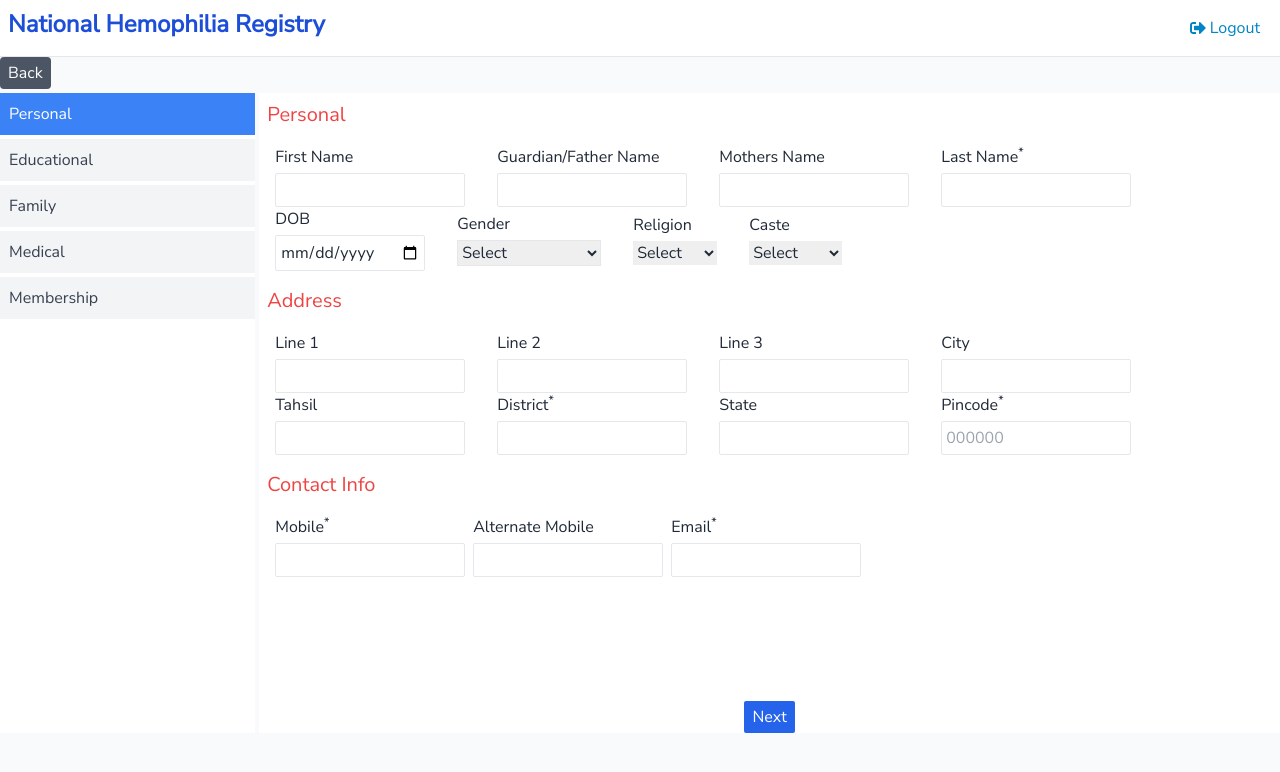
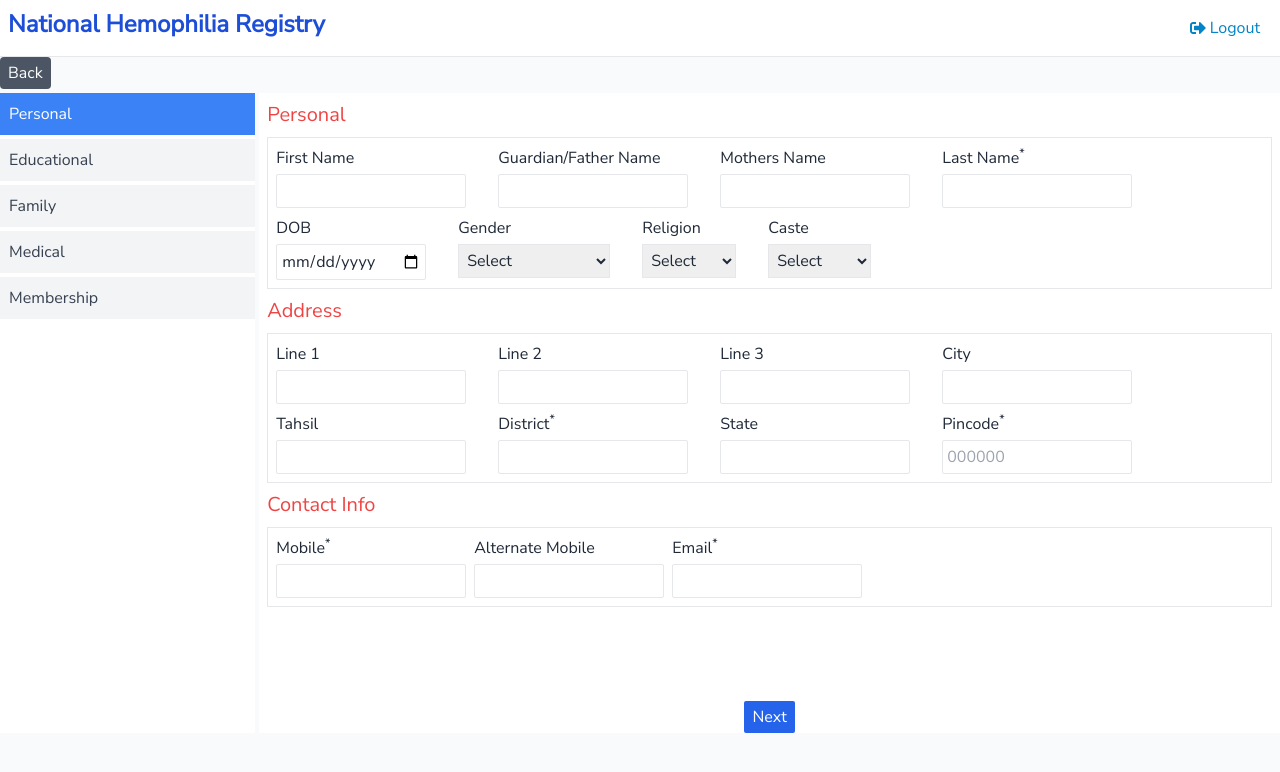
Before and after one commit to sadaatgithub/dashboard, a React (Create React App) app in the folder frontend/: page /add in a window 1280 px wide. Shown: the top 772 px of the page. Built offline with nearby package versions, Linux system fonts and the light colour scheme; no server answers; sample sign-in values are in the browser's storage.

Commit message:
code refactored

```diff
--- a/frontend/src/components/pwhData/forms/EducationalDetails.js
+++ b/frontend/src/components/pwhData/forms/EducationalDetails.js
@@ -10,8 +10,7 @@ const EducationalDetails = (props) => {
     <div className="p-2">
 
     <p>Educational</p>
-                <div className="flex gap-x-4 [&>div>input]:border bg-white  p-2
-    [&>div>input]:flex [&>div>input]:flex-col [&>div>input]:gap-1
+                <div className="flex md:flex-row flex-col gap-x-4 [&>div>input]:border bg-white  p-2 border
     [&>div>input]:p-1 [&>div>label]:text-base [&>div>input]:rounded-sm [&>div>input]:outline-none [&>div>input:focus]:border-indigo-500">
                   <div className="flex flex-col gap-y-1">
                     {/* <p>Studying?</p> */}
@@ -36,9 +35,8 @@ const EducationalDetails = (props) => {
                   </div>
                 </div>
                 <p>Occupational</p>
-                <div className="flex flex-col md:flex-row gap-2 [&>div>input]:border bg-white  p-2
-    [&>div>input]:flex [&>div>input]:flex-col [&>div>input]:gap-1
-    [&>div>input]:p-1 [&>div>label]:text-base [&>div>input]:rounded-sm [&>div>input]:outline-none [&>div>input:focus]:border-indigo-500">
+                <div className="flex flex-col md:flex-row gap-2 [&>div>input]:border bg-white  p-2 border
+                                [&>div>input]:p-1 [&>div>label]:text-base [&>div>input]:rounded-sm [&>div>input]:outline-none [&>div>input:focus]:border-indigo-500">
                   <div className="flex gap-1 flex-col">
                   <label htmlFor="is_employed">Employed</label>
                     <div className=" flex [&>select]:border">
--- a/frontend/src/components/pwhData/forms/FamilyDetails.js
+++ b/frontend/src/components/pwhData/forms/FamilyDetails.js
@@ -8,8 +8,8 @@ const FamilyDetails = (props) => {
     <div className="flex flex-col p-2">
 
       <p>Family History</p>
-                <div className="flex flex-col md:flex-row items-center gap-x-8 flex-wrap [&>div>input]:border bg-white  p-2
-    [&>div>input]:flex [&>div>input]:flex-col [&>div>input]:gap-1
+                <div className="flex flex-col md:flex-row gap-4 flex-wrap [&>div>input]:border bg-white  p-2
+    [&>div]:flex [&>div]:flex-col [&>div>input]:gap-1 w-full border
     [&>div>input]:p-1 [&>div>label]:text-base [&>div>input]:rounded-sm [&>div>input]:outline-none [&>div>input:focus]:border-indigo-500">
                   <div className="form-group">
                     <label htmlFor="no_of_affected">No of affected</label>
--- a/frontend/src/components/pwhData/forms/MedicalDetails.js
+++ b/frontend/src/components/pwhData/forms/MedicalDetails.js
@@ -8,11 +8,11 @@ const MedicalDetails = (props) => {
     }))
   return (
     <>
-    <div className="flex flex-col p-2">
+    <div className="flex flex-col p-2 gap-y-4">
 
         <p>Medical History</p>
-                <div className="flex flex-col md:flex-row items-center gap-x-8 flex-wrap [&>div>input]:border bg-white  p-2
-    [&>div>input]:flex [&>div>input]:flex-col [&>div>input]:gap-1
+                <div className="flex flex-col md:flex-row gap-4 flex-wrap [&>div>input]:border border bg-white  p-2
+    [&>div]:flex [&>div]:flex-col
     [&>div>input]:p-1 [&>div>label]:text-base [&>div>input]:rounded-sm [&>div>input]:outline-none [&>div>input:focus]:border-indigo-500">
                   <div className="flex gap-1 flex-col">
                     <label htmlFor="age_of_diagnosis">Age Of Diagnosis</label>
@@ -102,7 +102,7 @@ const MedicalDetails = (props) => {
                     </select>
                   </div>
                 </div>
-                <div className="flex flex-col md:flex-row items-center gap-x-8 flex-wrap [&>div>input]:border bg-white  p-2">
+                <div className="flex flex-col md:flex-row  gap-4 flex-wrap [&>div>input]:border border bg-white [&>div>div>select]:w-full p-2">
                   <div className="flex gap-1 flex-col">
                   <label htmlFor="is_studying">Inhibitor Status</label>
                     <div className="flex">
--- a/frontend/src/components/pwhData/forms/MembershipDetails.js
+++ b/frontend/src/components/pwhData/forms/MembershipDetails.js
@@ -7,8 +7,8 @@ const MembershipDetails = (props) => {
     <div className="flex flex-col p-2">
 
     <p>Membership</p>
-    <div className="flex gap-x-8 flex-wrap [&>div>input]:border bg-white  p-2
-    [&>div>input]:flex [&>div>input]:flex-col [&>div>input]:gap-1
+    <div className="flex gap-x-8 flex-wrap [&>div>input]:border bg-white  p-2 gap-2 border
+    [&>div]:flex [&>div]:flex-col [&>div]:gap-1
     [&>div>input]:p-1 [&>div>label]:text-base [&>div>input]:rounded-sm [&>div>input]:outline-none [&>div>input:focus]:border-indigo-500">
       <div className="form-group">
         <label htmlFor="addar_member">Aadhar no(member)</label>
--- a/frontend/src/components/pwhData/forms/PersonalDetail.js
+++ b/frontend/src/components/pwhData/forms/PersonalDetail.js
@@ -11,8 +11,8 @@ const PersonalDetail = (props) => {
     [&>p]:text-red-500 [&>p]:text-xl">
     <p>Personal</p>
 
-    <div className="flex flex-col md:flex-row items-center gap-x-8 flex-wrap [&>div>input]:border bg-white  p-2
-    [&>div>input]:flex [&>div>input]:flex-col [&>div>input]:gap-1
+    <div className="flex flex-col md:flex-row  gap-x-8 flex-wrap [&>div>input]:border bg-white  p-2
+     w-full border gap-2
     [&>div>input]:p-1 [&>div>label]:text-base [&>div>input]:rounded-sm [&>div>input]:outline-none [&>div>input:focus]:border-indigo-500">
       <div className="flex gap-1 flex-col">
         <label htmlFor="first_name">First Name</label>
@@ -74,6 +74,7 @@ const PersonalDetail = (props) => {
 
         <select
           name="gender"
+          className="p-1"
           id="gender"
           value={addPwh?.gender || ''}
           onChange={onChange()}
@@ -85,11 +86,12 @@ const PersonalDetail = (props) => {
           <option value="ND">Not To DIsclosed</option>
         </select>
       </div>
-      <div className=" flex gap-1 flex-col">
+      <div className=" flex gap-1 flex-col ">
         <label htmlFor="religion">Religion</label>
         <select
           name="religion"
           id="religion"
+          className="border p-1"
           value={addPwh?.religion || ''}
           onChange={onChange()}
         >
@@ -104,6 +106,7 @@ const PersonalDetail = (props) => {
       <div className=" flex gap-1 flex-col">
         <label htmlFor="caste">Caste</label>
         <select
+          className="border p-1 [& > *]:text-sm"
           name="caste"
           id="caste"
           value={addPwh?.caste || ''}
@@ -122,7 +125,7 @@ const PersonalDetail = (props) => {
 
     <p>Address</p>
                 <div className="flex gap-x-8 flex-wrap [&>div>input]:border bg-white  p-2
-    [&>div>input]:flex [&>div>input]:flex-col [&>div>input]:gap-1
+    gap-2 border
     [&>div>input]:p-1 [&>div>label]:text-base [&>div>input]:rounded-sm [&>div>input]:outline-none [&>div>input:focus]:border-indigo-500">
                   <div className=" flex gap-1 flex-col">
                     <label htmlFor="line_1">Line 1</label>
@@ -205,7 +208,7 @@ const PersonalDetail = (props) => {
                 </div>
                 <p>Contact Info</p>
                 <div className="flex gap-2 [&>div>input]:border bg-white  p-2
-    [&>div>input]:flex [&>div>input]:flex-col [&>div>input]:gap-1
+   border
     [&>div>input]:p-1 [&>div>label]:text-base [&>div>input]:rounded-sm [&>div>input]:outline-none [&>div>input:focus]:border-indigo-500">
                   <div className=" flex gap-1 flex-col">
                     <label htmlFor="mobile">Mobile<sup>*</sup></label>
```
